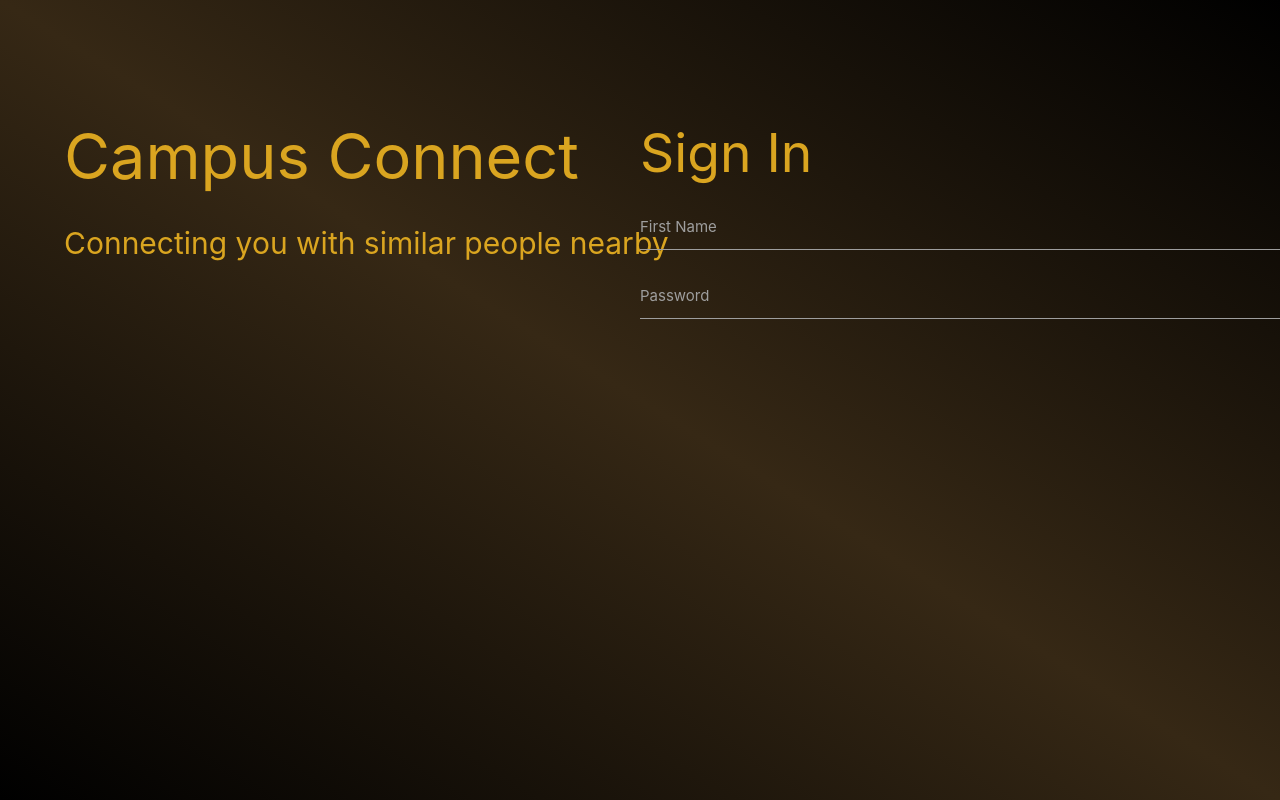
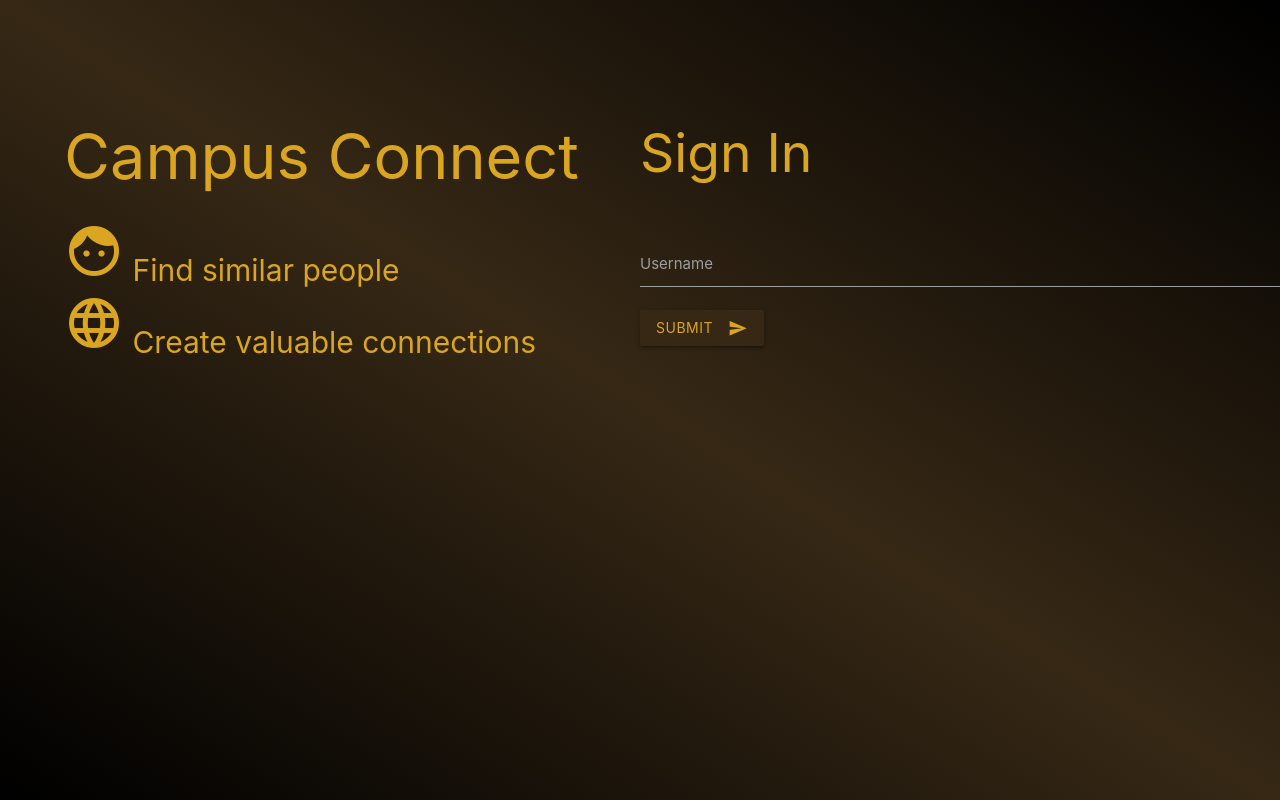
Before and after one commit to rsha256/Campus-Connect, a plain HTML site: page index.html in a window 1280 px wide. Drawn offline with Linux system fonts and the light colour scheme.

Commit message:
Worked on login page

```diff
--- a/index.html
+++ b/index.html
@@ -6,6 +6,7 @@
         <link rel="stylesheet" href="css/gradients.css" type="text/css" />
         <link rel="stylesheet" href="css/main.css" type="text/css" />
         <link rel="stylesheet" href="css/home.css" type="text/css" />
+        <link href="https://fonts.googleapis.com/icon?family=Material+Icons" rel="stylesheet">
         <link rel="stylesheet" href="css/materialize.css" type="text/css" />
         <link rel="stylesheet" href="css/materialize.min.css" type="text/css" />
         <title>CampusConnect</title>
@@ -18,21 +19,21 @@
                 <br />
             </h1>
             <p>
-                Connecting you with similar people nearby
+                <i class="material-icons" style="font-size: 2em">face</i> Find similar people <br />
+                <i class="material-icons" style="font-size: 2em">language</i> Create valuable connections <br />
             </p>
         </div>
         <div id="rightpane">
-            <form method="post">
+            <form method="get" action="http://very.hardcoded.software/user/get">
                 <h2>Sign In</h2>
+                <br>
                 <div class="input-field">
-                    <input name="first_name" id="first_name" class="validate" type="text">
-                    <label for="first_name" class="inputlabel">First Name</label>
+                    <input name="user" id="user" class="validate" type="text">
+                    <label for="user" class="inputlabel">Username</label>
                 </div>
-
-                <div class="input-field">
-                    <input name="password" id="password" class="validate" type="text">
-                    <label for="password" class="inputlabel">Password</label>
-                </div>
+                <button class="btn waves-effect waves-light" style="background-color: #362815; color: goldenrod" type="submit">Submit
+                    <i class="material-icons right">send</i>
+                </button>
             </form>
         </div>
     </body>
```
